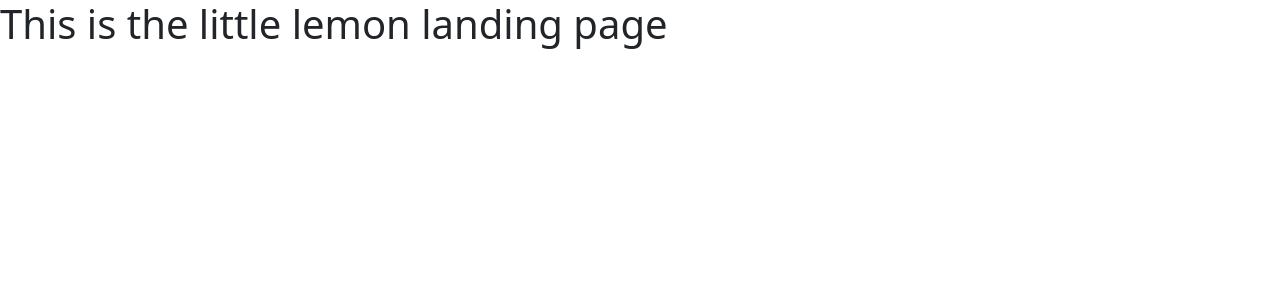
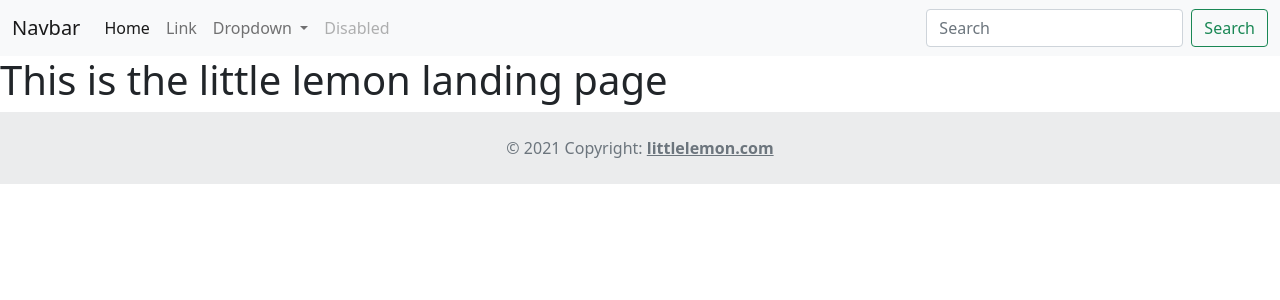
Before and after one commit to Brian-mula/littlelemon, a Django app: page / in a window 1280 px wide. Shown: the top 300 px of the page. Run offline with Django 4.2, Linux system fonts and the light colour scheme.

Commit message:
added header and footer

```diff
--- a/home/templates/base.html
+++ b/home/templates/base.html
@@ -8,9 +8,12 @@
     <link href="https://cdn.jsdelivr.net/npm/bootstrap@5.0.2/dist/css/bootstrap.min.css" rel="stylesheet" integrity="sha384-EVSTQN3/azprG1Anm3QDgpJLIm9Nao0Yz1ztcQTwFspd3yD65VohhpuuCOmLASjC" crossorigin="anonymous">
 </head>
 <body>
+    {% include 'header.html' %}
     {% block content %}
 
+
     {% endblock %}
+    {% include 'footer.html' %}
 
     <script src="https://cdn.jsdelivr.net/npm/@popperjs/core@2.9.2/dist/umd/popper.min.js" integrity="sha384-IQsoLXl5PILFhosVNubq5LC7Qb9DXgDA9i+tQ8Zj3iwWAwPtgFTxbJ8NT4GN1R8p" crossorigin="anonymous"></script>
 <script src="https://cdn.jsdelivr.net/npm/bootstrap@5.0.2/dist/js/bootstrap.min.js" integrity="sha384-cVKIPhGWiC2Al4u+LWgxfKTRIcfu0JTxR+EQDz/bgldoEyl4H0zUF0QKbrJ0EcQF" crossorigin="anonymous"></script>
--- /dev/null
+++ b/home/templates/footer.html
@@ -0,0 +1,12 @@
+<!-- Footer -->
+<footer class="text-center text-lg-start bg-light text-muted">
+
+
+    <!-- Copyright -->
+    <div class="text-center p-4" style="background-color: rgba(0, 0, 0, 0.05);">
+      © 2021 Copyright:
+      <a class="text-reset fw-bold" href="#">littlelemon.com</a>
+    </div>
+    <!-- Copyright -->
+  </footer>
+  <!-- Footer -->
--- /dev/null
+++ b/home/templates/header.html
@@ -0,0 +1,38 @@
+
+
+<nav class="navbar navbar-expand-lg navbar-light bg-light">
+    <div class="container-fluid">
+      <a class="navbar-brand" href="#">Navbar</a>
+      <button class="navbar-toggler" type="button" data-bs-toggle="collapse" data-bs-target="#navbarSupportedContent" aria-controls="navbarSupportedContent" aria-expanded="false" aria-label="Toggle navigation">
+        <span class="navbar-toggler-icon"></span>
+      </button>
+      <div class="collapse navbar-collapse" id="navbarSupportedContent">
+        <ul class="navbar-nav me-auto mb-2 mb-lg-0">
+          <li class="nav-item">
+            <a class="nav-link active" aria-current="page" href="#">Home</a>
+          </li>
+          <li class="nav-item">
+            <a class="nav-link" href="#">Link</a>
+          </li>
+          <li class="nav-item dropdown">
+            <a class="nav-link dropdown-toggle" href="#" id="navbarDropdown" role="button" data-bs-toggle="dropdown" aria-expanded="false">
+              Dropdown
+            </a>
+            <ul class="dropdown-menu" aria-labelledby="navbarDropdown">
+              <li><a class="dropdown-item" href="#">Action</a></li>
+              <li><a class="dropdown-item" href="#">Another action</a></li>
+              <li><hr class="dropdown-divider"></li>
+              <li><a class="dropdown-item" href="#">Something else here</a></li>
+            </ul>
+          </li>
+          <li class="nav-item">
+            <a class="nav-link disabled" href="#" tabindex="-1" aria-disabled="true">Disabled</a>
+          </li>
+        </ul>
+        <form class="d-flex">
+          <input class="form-control me-2" type="search" placeholder="Search" aria-label="Search">
+          <button class="btn btn-outline-success" type="submit">Search</button>
+        </form>
+      </div>
+    </div>
+  </nav>
```
